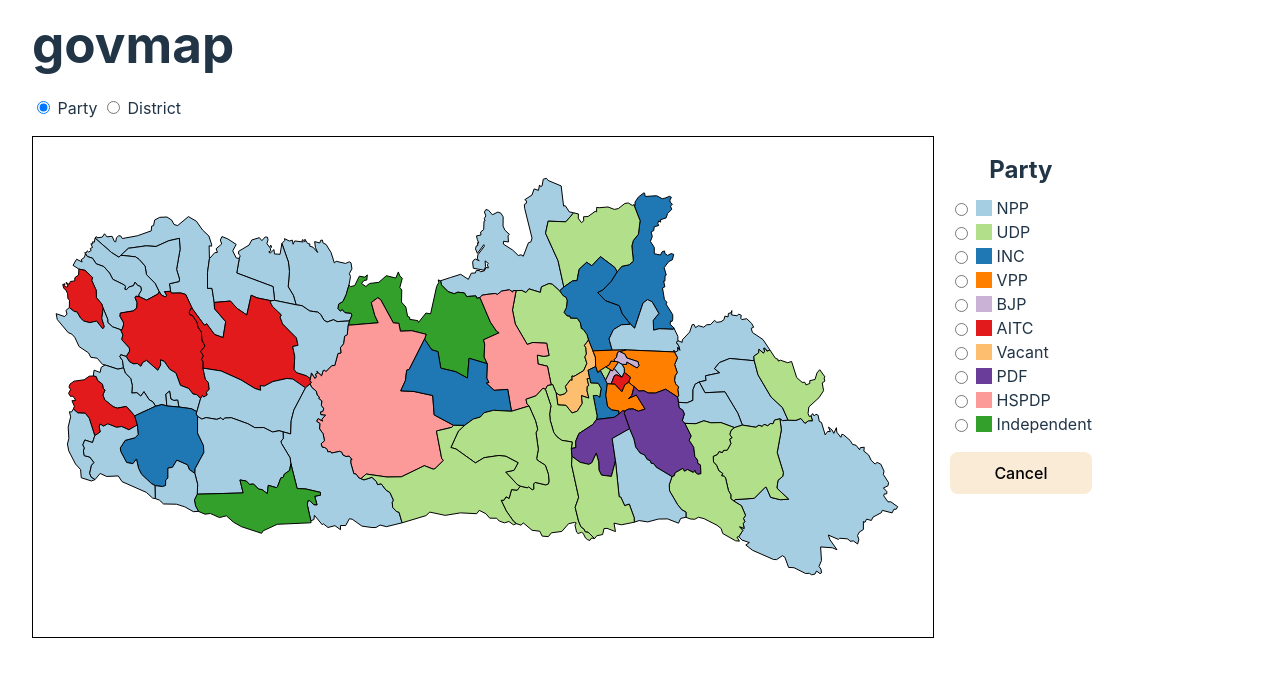
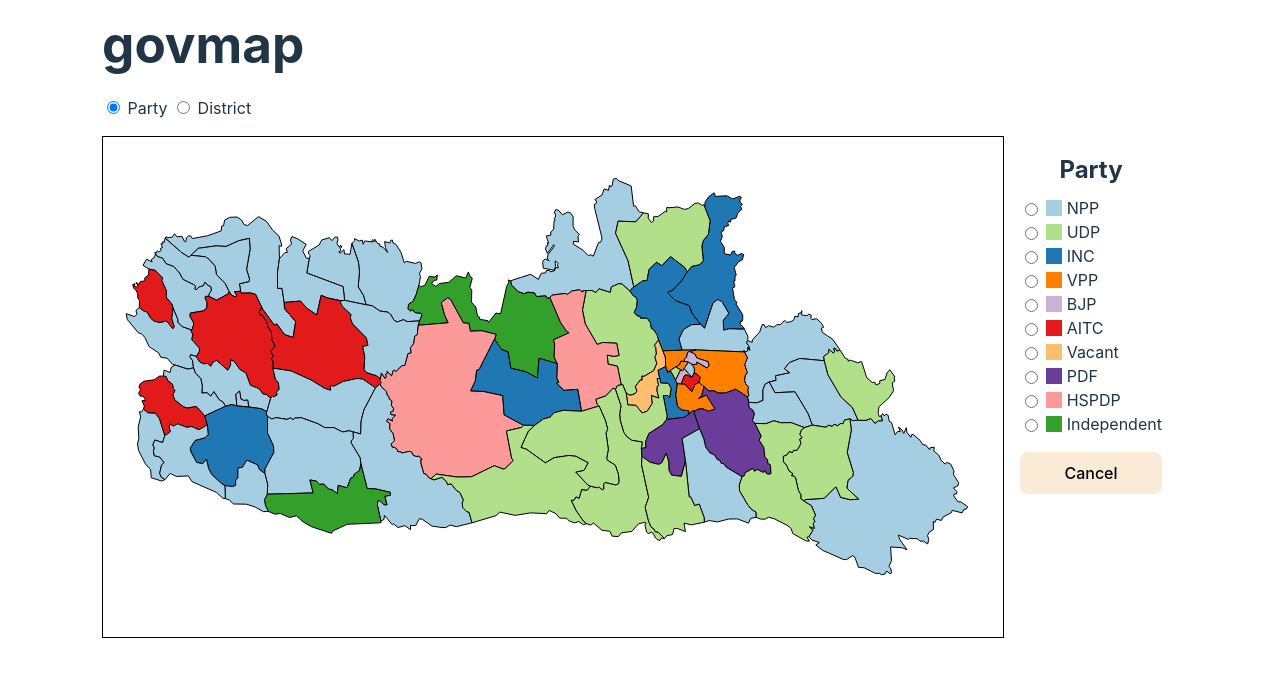
Before and after one commit to mebble/govmap, a Svelte app: page / in a window 1280 px wide. Shown: the top 676 px of the page. Built offline with nearby package versions, Linux system fonts and the light colour scheme.

Commit message:
center the app horizontally

```diff
--- a/src/App.svelte
+++ b/src/App.svelte
@@ -142,6 +142,7 @@
 <style>
     main {
         padding: 1rem 2rem;
+        margin: auto;
     }
     h1 {
         margin-top: 0;
--- a/src/app.css
+++ b/src/app.css
@@ -12,6 +12,11 @@
   -webkit-font-smoothing: antialiased;
   -moz-osx-font-smoothing: grayscale;
   -webkit-text-size-adjust: 100%;
+}
+
+#app {
+  display: flex;
+  flex-direction: column;
 }
 
 a {
```
